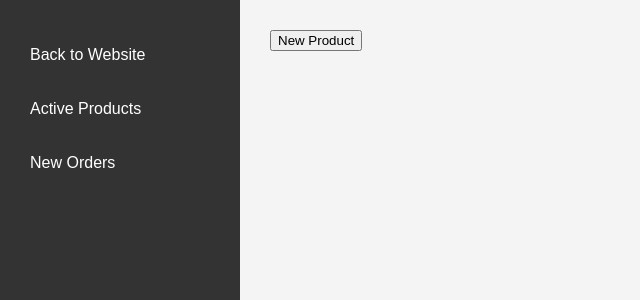
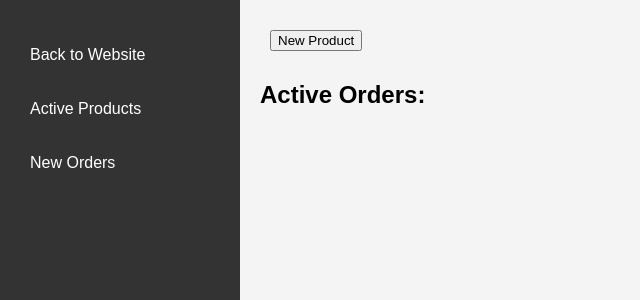
Before and after one commit to erkhemtugsB/online-store, a Flask app: page /dashboard in a window 1280 px wide. Shown: the part 48-348 px from the top of the page, without its empty margins (0-640 px from the left). Run offline with Flask 3, Linux system fonts and the light colour scheme; the visitor is signed in with stand-in values (Sample User, id 1); data that the repository does not hold is empty.

Commit message:
added active order title

```diff
--- a/templates/dashboard.html
+++ b/templates/dashboard.html
@@ -92,7 +92,7 @@
             </div>
         </form>
     </div>
-
+            <h2>Active Orders:</h2>
             <div class="active-orders">
                 <!-- Orders will be populated here by JavaScript -->
             </div>
```
